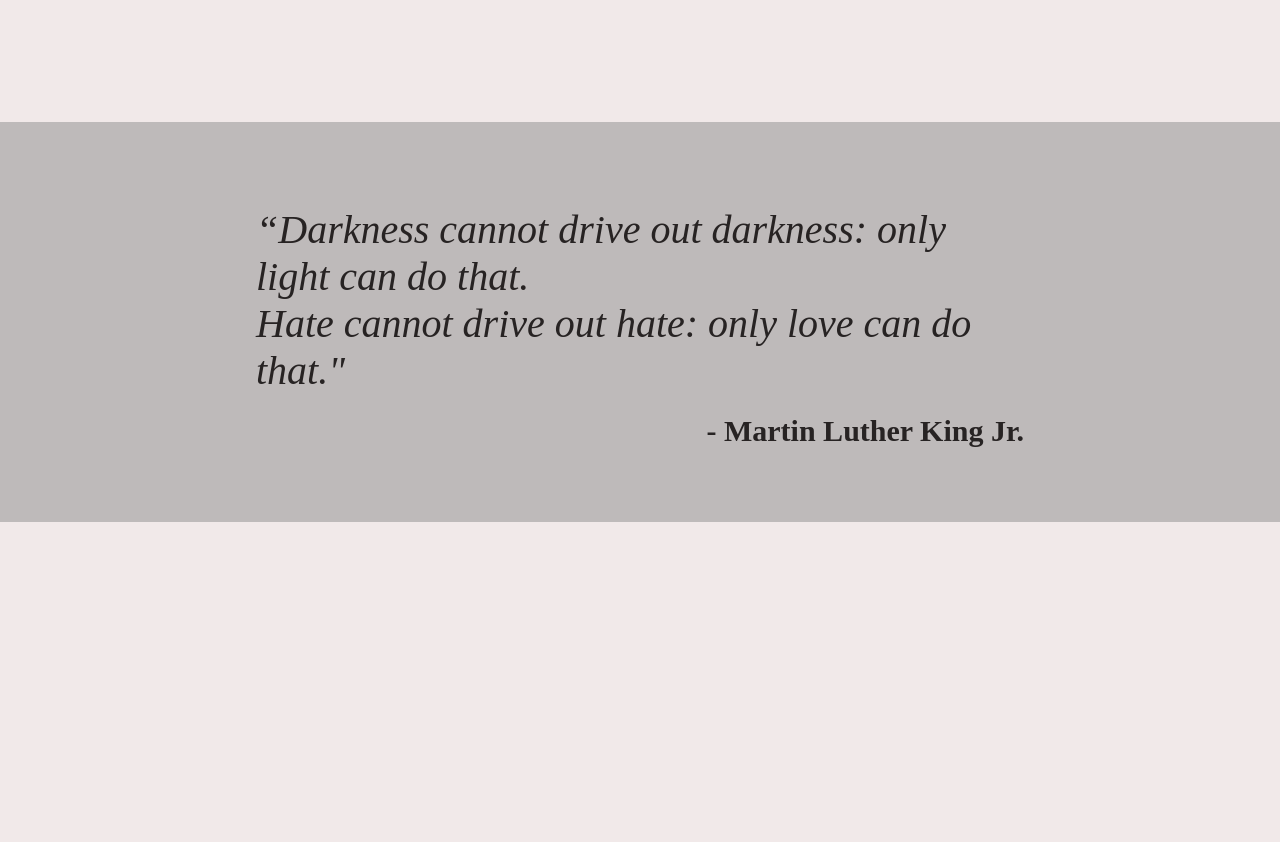
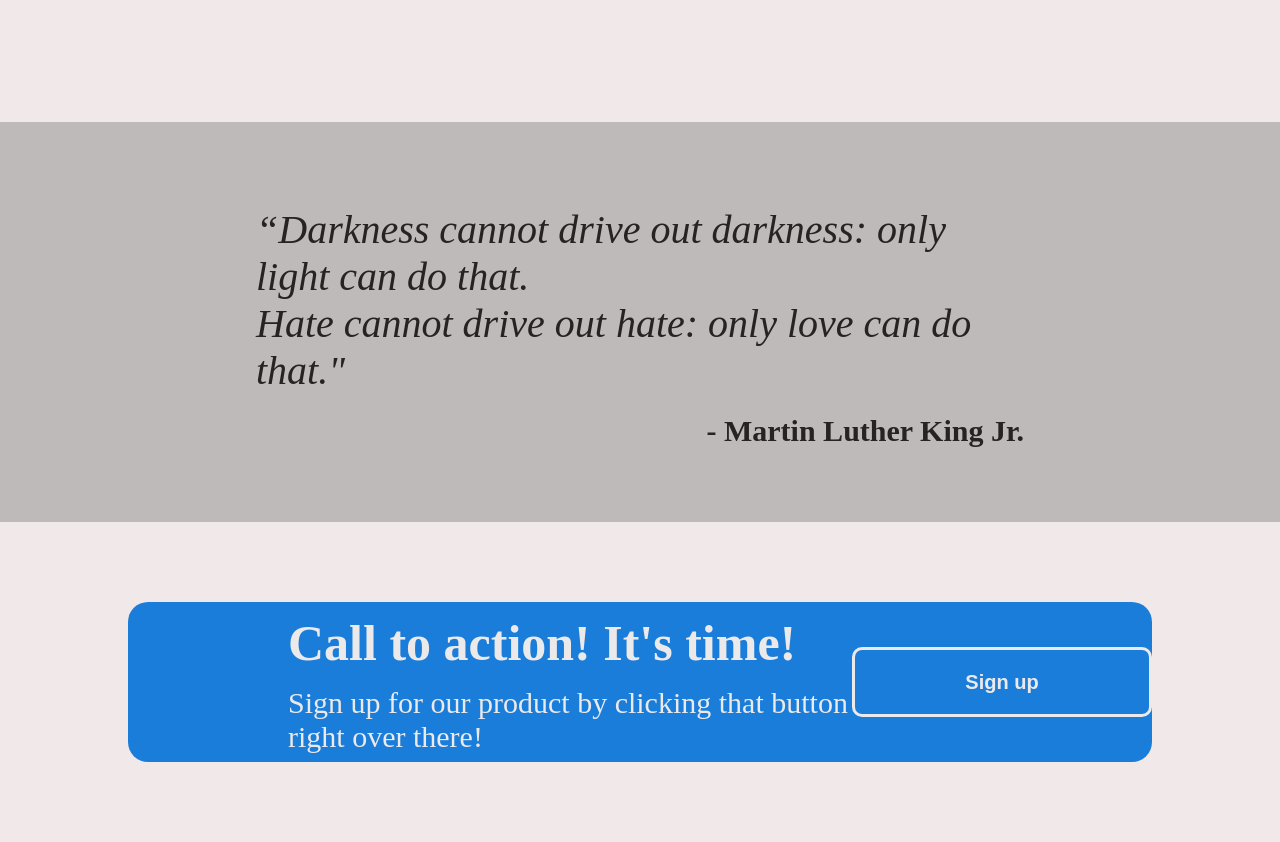
Before and after one commit to IrianB/first-project, a plain HTML site: page index.html in a window 1280 px wide. Shown: the part 1163-2005 px from the top of the page. Before the commit the page ends 1685 px from the top, so only its background shows below. Drawn offline with Linux system fonts and the light colour scheme.

Commit message:
fourth container

```diff
--- a/css/styles.css
+++ b/css/styles.css
@@ -78,7 +78,7 @@ body {
 }
 
 /*Second Container*/
-.second-container{
+.second-container {
     display: flex;
     flex-direction: column;
     justify-content: center;
@@ -87,37 +87,37 @@ body {
     margin-bottom: 8rem;
 }
 
-.second-container-top{
+.second-container-top {
     font-size: 20px;
 }
 
-.second-container-bottom{
+.second-container-bottom {
     display: flex;
     justify-content: center;
     align-items: center;
 }
 
-.second-container-box{
+.second-container-box {
     border: 3px solid rgb(24, 21, 201);
     border-radius: 20px;
     margin: 20px;
     padding: 80px;
 }
 
-.second-container-box1{
+.second-container-box1 {
     display: flex;
     flex-direction: column;
     justify-content: center;
     align-items: center;
 }
 
-.second-container-box1 p{
+.second-container-box1 p {
     margin-top: 0;
     text-align: center;
 }
 
 /*Third Container*/
-.third-container{
+.third-container {
     background-color: rgb(190, 186, 186);
     color: rgb(39, 35, 35);
     display: flex;
@@ -127,7 +127,7 @@ body {
     height: 50vh;
 }
 
-.quote{
+.quote {
     font-size: 40px;
     font-style: italic;
     display: flex;
@@ -135,10 +135,61 @@ body {
     width: 60%;
 }
 
-.author{
+.author {
     width: 60%;
     font-size: 30px;
     font-weight: 600;
     text-align: right;
     margin-top: -50px;
 }
+
+/*Fourth Container*/
+.fourth-container {
+    height: 40vh;
+    display: flex;
+    justify-content: center;
+    align-items: center;
+    color: rgb(235, 233, 233);
+}
+
+.fourth-box {
+    background-color: rgb(26, 125, 218);
+    display: flex;
+    width: 80%;
+    height: 20vh;
+    border-radius: 20px;
+}
+
+.fourth-box1 {
+    width: 60%;
+    display: flex;
+    flex-direction: column;
+    justify-content: center;
+    margin-left: 10rem;
+}
+
+.fourth-box1 h1 {
+    font-size: 50px;
+}
+
+.fourth-box1 p {
+    font-size: 30px;
+    margin-top: -20px;
+}
+
+.fourth-box2{
+    display: flex;
+    align-items: center;
+}
+
+.fourth-signup{
+    width: 300px;
+    height: 70px;
+    border-radius: 10px;
+    border: 3px solid rgb(235, 233, 233);
+    background-color: transparent;
+    font-size: 20px;
+    font-weight: 600;
+    cursor: pointer;
+    color: rgb(235, 233, 233);
+}
--- a/index.html
+++ b/index.html
@@ -77,6 +77,18 @@
         </div>
     </div>
 
+    <div class="fourth-container">
+        <div class="fourth-box">
+            <div class="fourth-box1">
+                <h1>Call to action! It's time!</h1>
+                <p>Sign up for our product by clicking that button right over there!</p>
+            </div>
+            <div class="fourth-box2">
+                <button type="submit" class="fourth-signup">Sign up</button>
+            </div>
+        </div>
+    </div>
+
 </body>
 
 </html>
```
